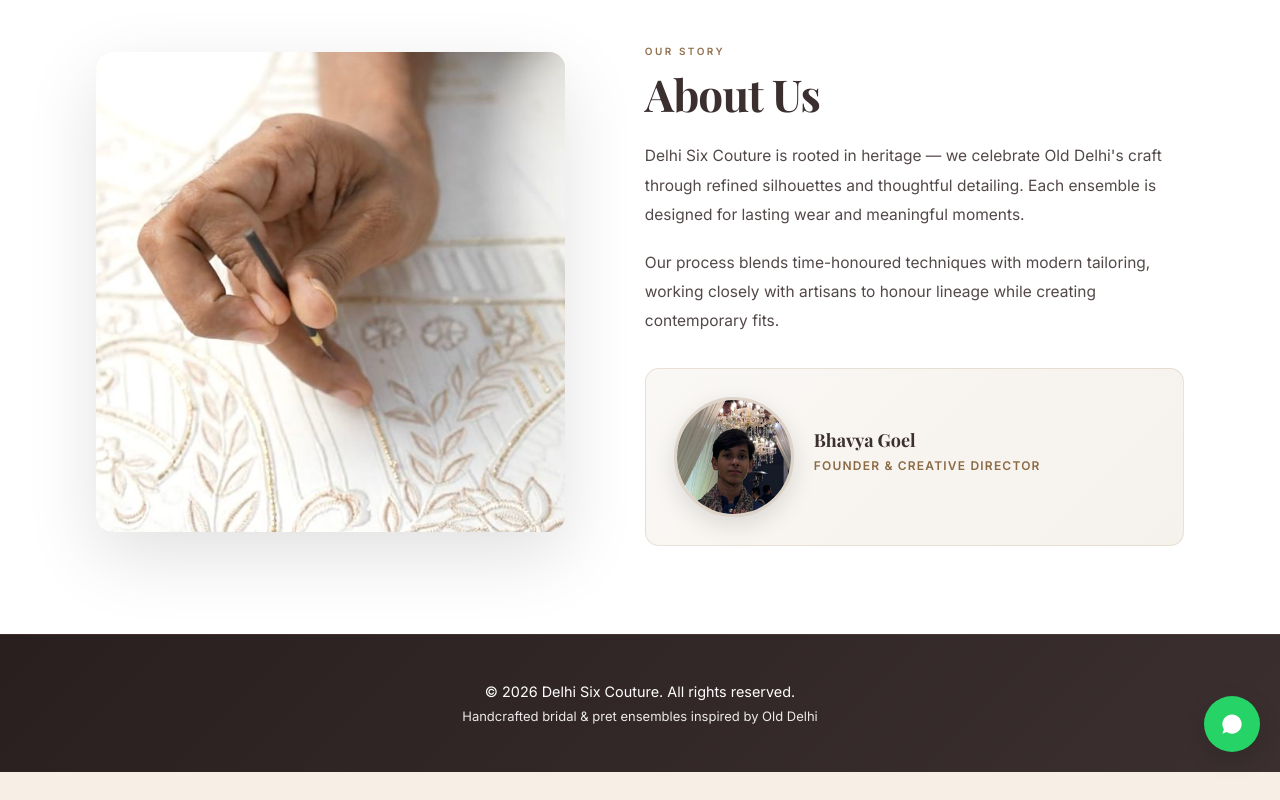
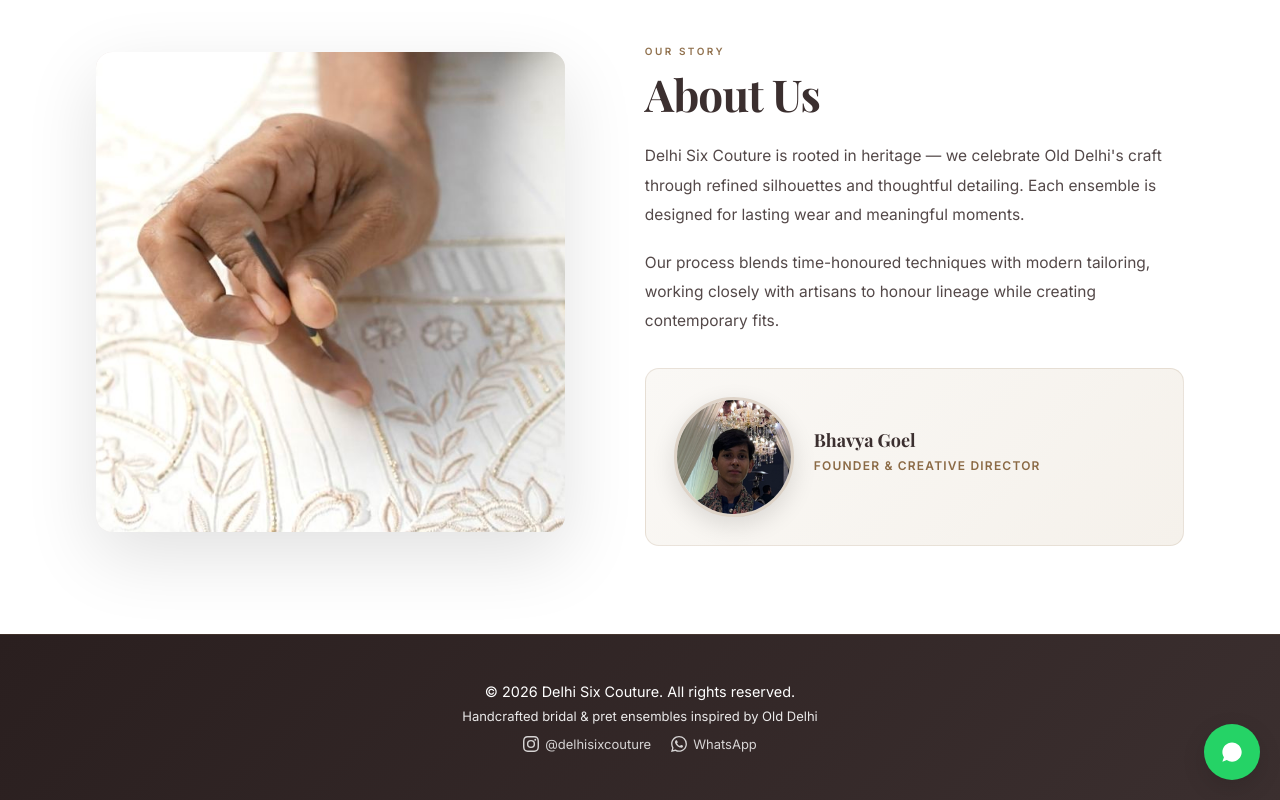
Before and after one commit to iambhavyag1507-blip/DelhiSixCode, a React (Create React App) app in the folder my-app/: page / in a window 1280 px wide. Shown: the part 2525-3325 px from the top of the page. Before the commit the page ends 3297 px from the top, so only its background shows below. Built offline with nearby package versions, Linux system fonts and the light colour scheme.

Commit message:
feat: add Instagram and WhatsApp links to footer

```diff
--- a/my-app/src/components/Footer.js
+++ b/my-app/src/components/Footer.js
@@ -6,6 +6,32 @@
       <div className="container">
         <div style={{marginBottom:8}}>© {new Date().getFullYear()} Delhi Six Couture. All rights reserved.</div>
         <div style={{fontSize:13,opacity:0.9}}>Handcrafted bridal & pret ensembles inspired by Old Delhi</div>
+        <div style={{marginTop:12,display:'flex',justifyContent:'center',gap:'20px'}}>
+          <a
+            href="https://www.instagram.com/delhisixcouture"
+            target="_blank"
+            rel="noopener noreferrer"
+            style={{color:'rgba(255,255,255,0.8)',fontSize:13,display:'flex',alignItems:'center',gap:6,textDecoration:'none',transition:'color 0.2s'}}
+            aria-label="Follow Delhi Six Couture on Instagram"
+          >
+            <svg width="16" height="16" viewBox="0 0 24 24" fill="currentColor" aria-hidden="true">
+              <path d="M12 2.163c3.204 0 3.584.012 4.85.07 3.252.148 4.771 1.691 4.919 4.919.058 1.265.069 1.645.069 4.849 0 3.205-.012 3.584-.069 4.849-.149 3.225-1.664 4.771-4.919 4.919-1.266.058-1.644.07-4.85.07-3.204 0-3.584-.012-4.849-.07-3.26-.149-4.771-1.699-4.919-4.92-.058-1.265-.07-1.644-.07-4.849 0-3.204.013-3.583.07-4.849.149-3.227 1.664-4.771 4.919-4.919 1.266-.057 1.645-.069 4.849-.069zM12 0C8.741 0 8.333.014 7.053.072 2.695.272.273 2.69.073 7.052.014 8.333 0 8.741 0 12c0 3.259.014 3.668.072 4.948.2 4.358 2.618 6.78 6.98 6.98C8.333 23.986 8.741 24 12 24c3.259 0 3.668-.014 4.948-.072 4.354-.2 6.782-2.618 6.979-6.98.059-1.28.073-1.689.073-4.948 0-3.259-.014-3.667-.072-4.947-.196-4.354-2.617-6.78-6.979-6.98C15.668.014 15.259 0 12 0zm0 5.838a6.162 6.162 0 100 12.324 6.162 6.162 0 000-12.324zM12 16a4 4 0 110-8 4 4 0 010 8zm6.406-11.845a1.44 1.44 0 100 2.881 1.44 1.44 0 000-2.881z"/>
+            </svg>
+            @delhisixcouture
+          </a>
+          <a
+            href="https://wa.me/917011764857"
+            target="_blank"
+            rel="noopener noreferrer"
+            style={{color:'rgba(255,255,255,0.8)',fontSize:13,display:'flex',alignItems:'center',gap:6,textDecoration:'none'}}
+            aria-label="Chat on WhatsApp"
+          >
+            <svg width="16" height="16" viewBox="0 0 24 24" fill="currentColor" aria-hidden="true">
+              <path d="M17.472 14.382c-.297-.149-1.758-.867-2.03-.967-.273-.099-.471-.148-.67.15-.197.297-.767.966-.94 1.164-.173.199-.347.223-.644.075-.297-.15-1.255-.463-2.39-1.475-.883-.788-1.48-1.761-1.653-2.059-.173-.297-.018-.458.13-.606.134-.133.298-.347.446-.52.149-.174.198-.298.298-.497.099-.198.05-.371-.025-.52-.075-.149-.669-1.612-.916-2.207-.242-.579-.487-.5-.669-.51-.173-.008-.371-.01-.57-.01-.198 0-.52.074-.792.372-.272.297-1.04 1.016-1.04 2.479 0 1.462 1.065 2.875 1.213 3.074.149.198 2.096 3.2 5.077 4.487.709.306 1.262.489 1.694.625.712.227 1.36.195 1.871.118.571-.085 1.758-.719 2.006-1.413.248-.694.248-1.289.173-1.413-.074-.124-.272-.198-.57-.347m-5.421 7.403h-.004a9.87 9.87 0 01-5.031-1.378l-.361-.214-3.741.982.998-3.648-.235-.374a9.86 9.86 0 01-1.51-5.26c.001-5.45 4.436-9.884 9.888-9.884 2.64 0 5.122 1.03 6.988 2.898a9.825 9.825 0 012.893 6.994c-.003 5.45-4.437 9.884-9.885 9.884m8.413-18.297A11.815 11.815 0 0012.05 0C5.495 0 .16 5.335.157 11.892c0 2.096.547 4.142 1.588 5.945L.057 24l6.305-1.654a11.882 11.882 0 005.683 1.448h.005c6.554 0 11.89-5.335 11.893-11.893a11.821 11.821 0 00-3.48-8.413z"/>
+            </svg>
+            WhatsApp
+          </a>
+        </div>
       </div>
 
       <a
```
